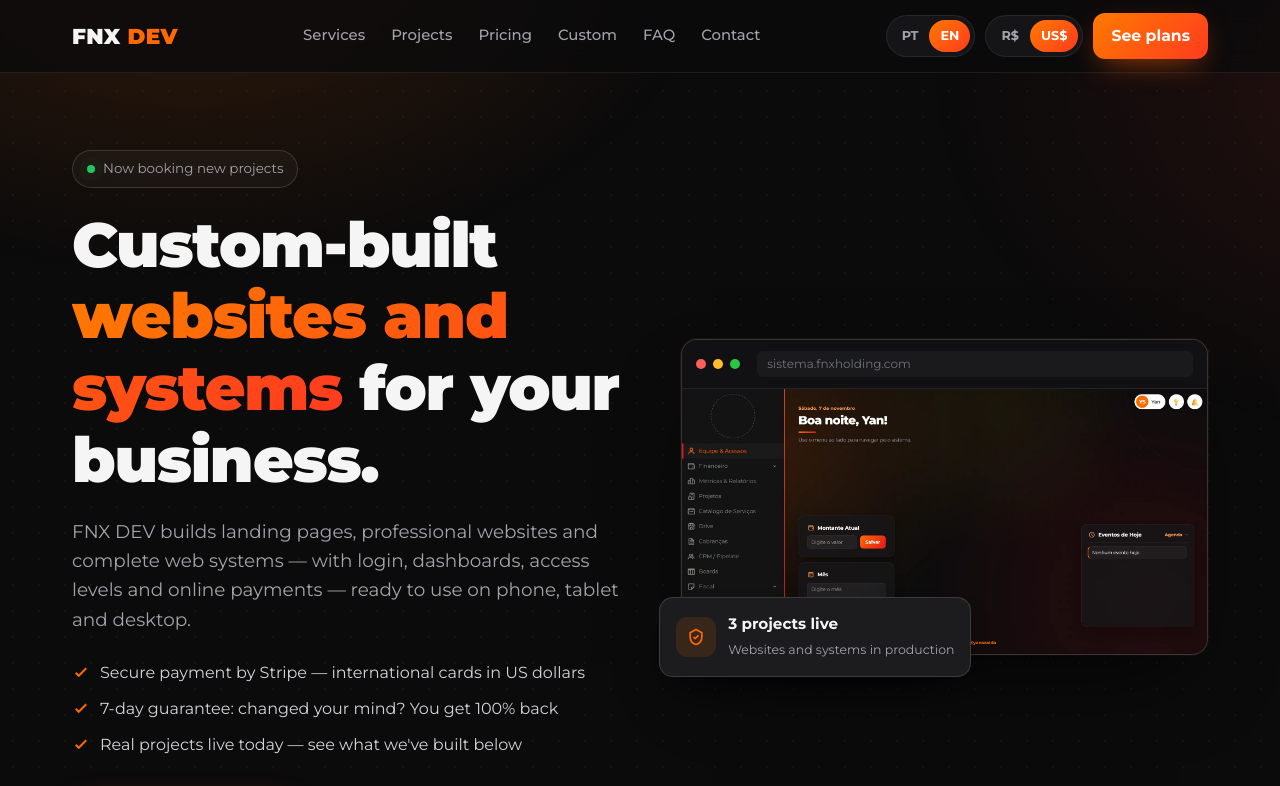
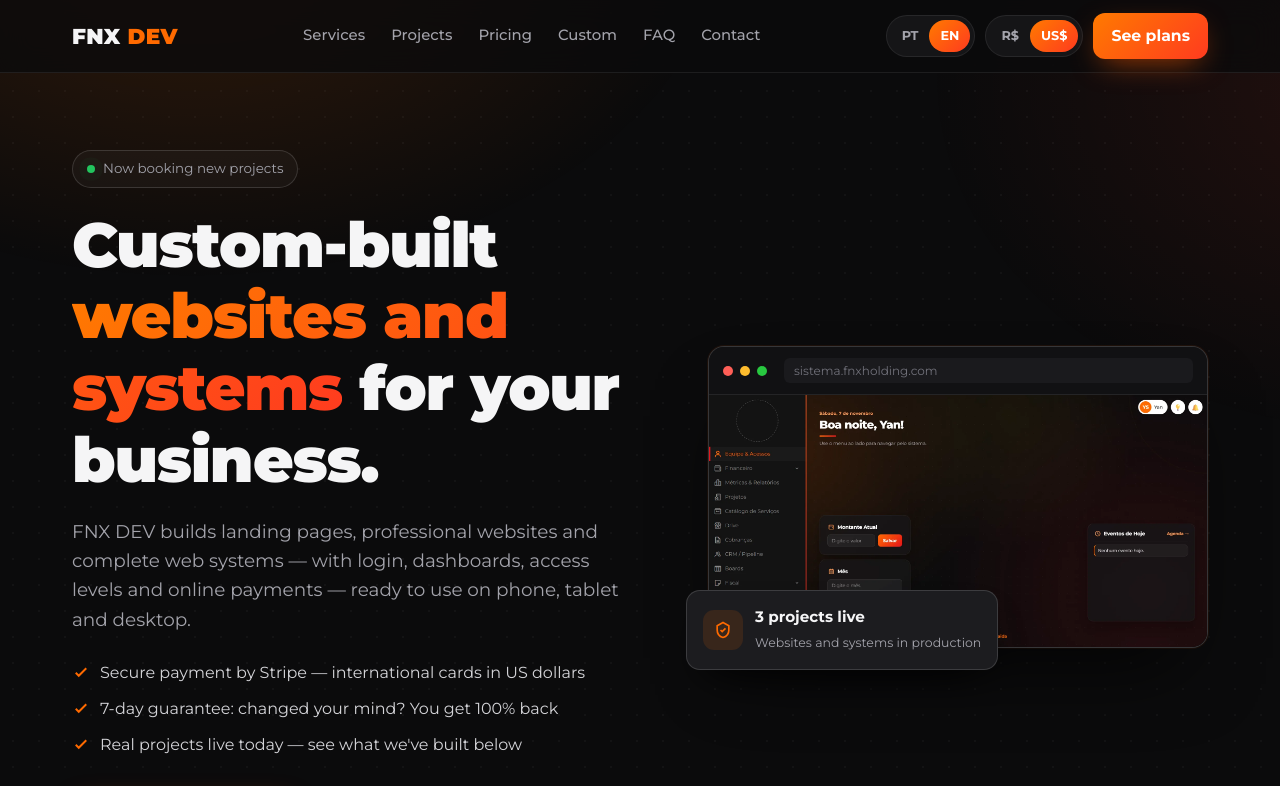
Before and after one commit to Fnx1982/FNX-DEV, a plain HTML site: page index.html in a window 1280 px wide. Shown: the top 786 px of the page. Drawn offline with Linux system fonts and the light colour scheme.

Commit message:
Imagem do topo menor e sem esticar

```diff
--- a/index.html
+++ b/index.html
@@ -81,7 +81,10 @@ header{position:fixed;top:0;left:0;right:0;z-index:50;background:rgba(11,11,12,.
 .browser-bar i{width:10px;height:10px;border-radius:50%;background:#3a3a3f}
 .browser-bar i:nth-child(1){background:#ff5f57}.browser-bar i:nth-child(2){background:#febc2e}.browser-bar i:nth-child(3){background:#28c840}
 .browser-bar span{margin-left:10px;font-size:.75rem;color:var(--dim);background:#1a1a1d;border-radius:6px;padding:3px 10px;flex:1;overflow:hidden;text-overflow:ellipsis;white-space:nowrap}
-.hero-visual{position:relative}
+.hero-visual{position:relative;width:100%;max-width:500px;justify-self:end}
+.hero-shot{aspect-ratio:1917/968;overflow:hidden;background:#0b0b0c}
+.hero-shot img{width:100%!important;height:100%!important;max-width:none;object-fit:cover;object-position:top left}
+
 .hero-visual .float{position:absolute;bottom:-22px;left:-22px;background:var(--card2);border:1px solid var(--line2);border-radius:14px;padding:14px 16px;display:flex;gap:12px;align-items:center;box-shadow:0 20px 40px -20px #000}
 .float b{display:block;font-size:.95rem}.float small{color:var(--muted);font-size:.78rem}
 .ico{width:40px;height:40px;border-radius:11px;display:grid;place-items:center;background:rgba(255,106,0,.12);color:var(--or);flex:none}
@@ -278,6 +281,7 @@ footer p{color:var(--muted);font-size:.9rem;max-width:320px;margin-top:10px}
   .summary{position:static}
   .f-cols{grid-template-columns:1fr 1fr}
   .hero-visual .float{left:12px;bottom:-18px}
+  .hero-visual{justify-self:center}
 }
 @media (max-width:600px){
   .section{padding:72px 0}
@@ -357,7 +361,7 @@ footer p{color:var(--muted);font-size:.9rem;max-width:320px;margin-top:10px}
     <div class="hero-visual">
       <div class="browser">
         <div class="browser-bar"><i></i><i></i><i></i><span>sistema.fnxholding.com</span></div>
-        <img src="assets/projetos/fnx-tech-2.webp" alt="FNX TECH" width="1917" height="968" fetchpriority="high">
+        <div class="hero-shot"><img src="assets/projetos/fnx-tech-2.webp" alt="FNX TECH" fetchpriority="high"></div>
       </div>
       <div class="float">
         <div class="ico"><svg width="20" height="20" fill="none" stroke="currentColor" stroke-width="2" viewBox="0 0 24 24"><path d="M9 12l2 2 4-4M12 3l7 4v5c0 4.5-3 8-7 9-4-1-7-4.5-7-9V7z"/></svg></div>
```
